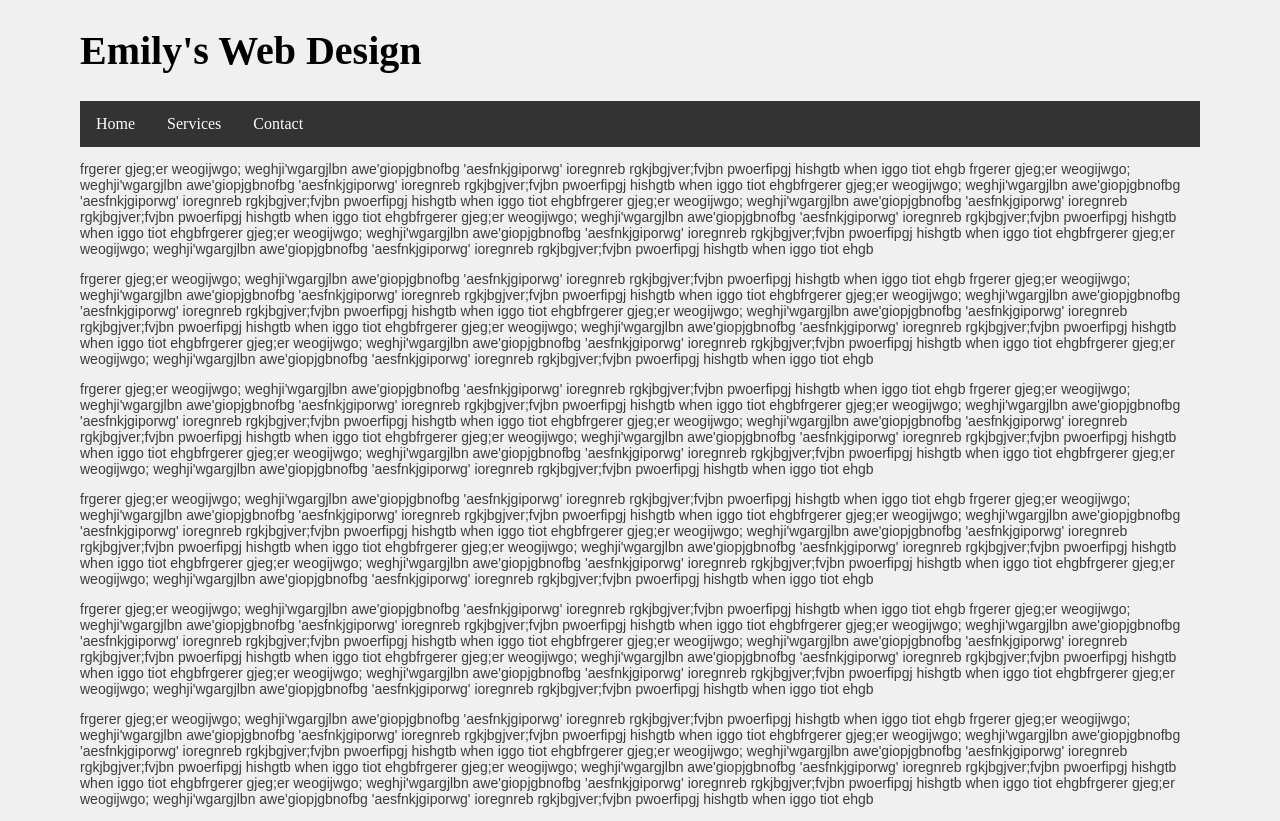
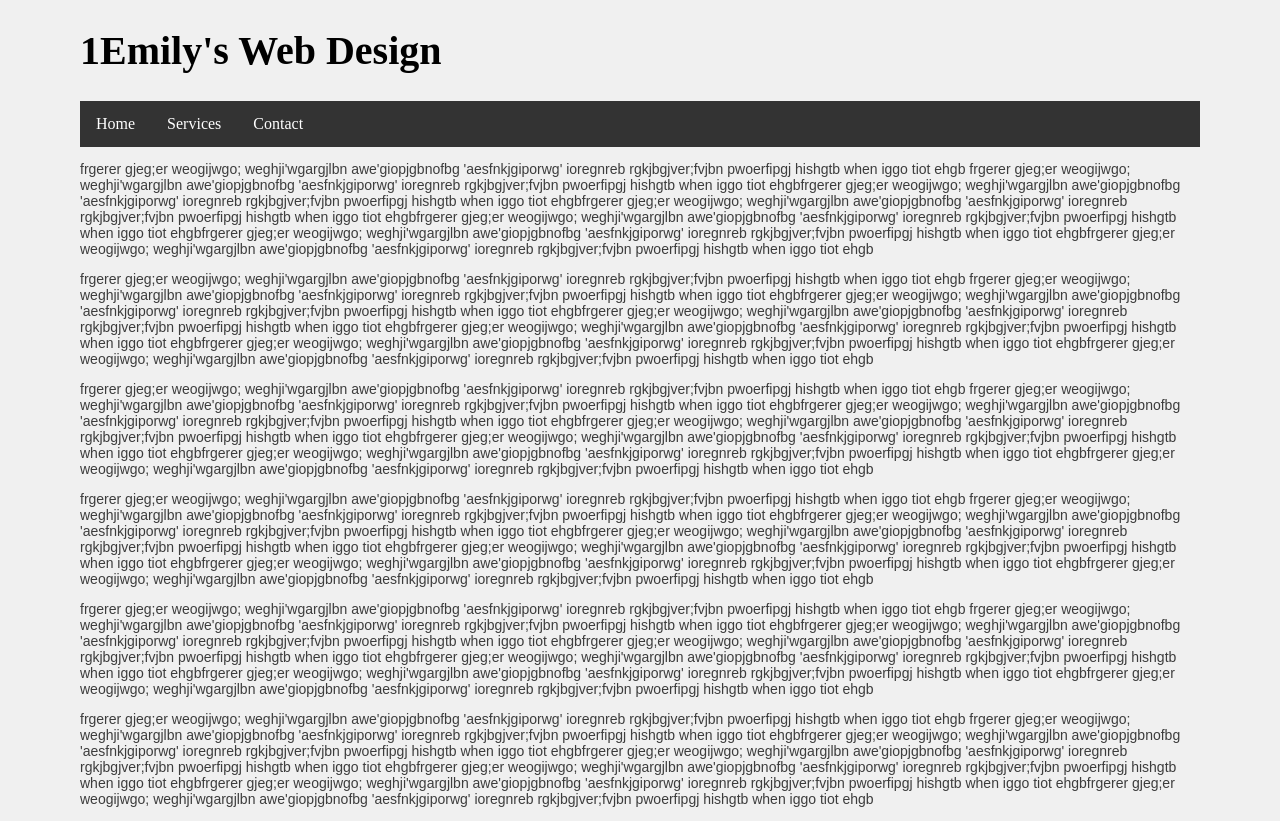
Before and after one commit to emilyswebdesign/WebDesign, a plain HTML site: page homepage/index.html in a window 1280 px wide. Drawn offline with Linux system fonts and the light colour scheme.

Commit message:
Update index.html

```diff
--- a/homepage/index.html
+++ b/homepage/index.html
@@ -13,7 +13,7 @@
 
       <header>
 
-		  <h1>Emily's Web Design</h1>
+		  <h1>1Emily's Web Design</h1>
 
 
 
```
